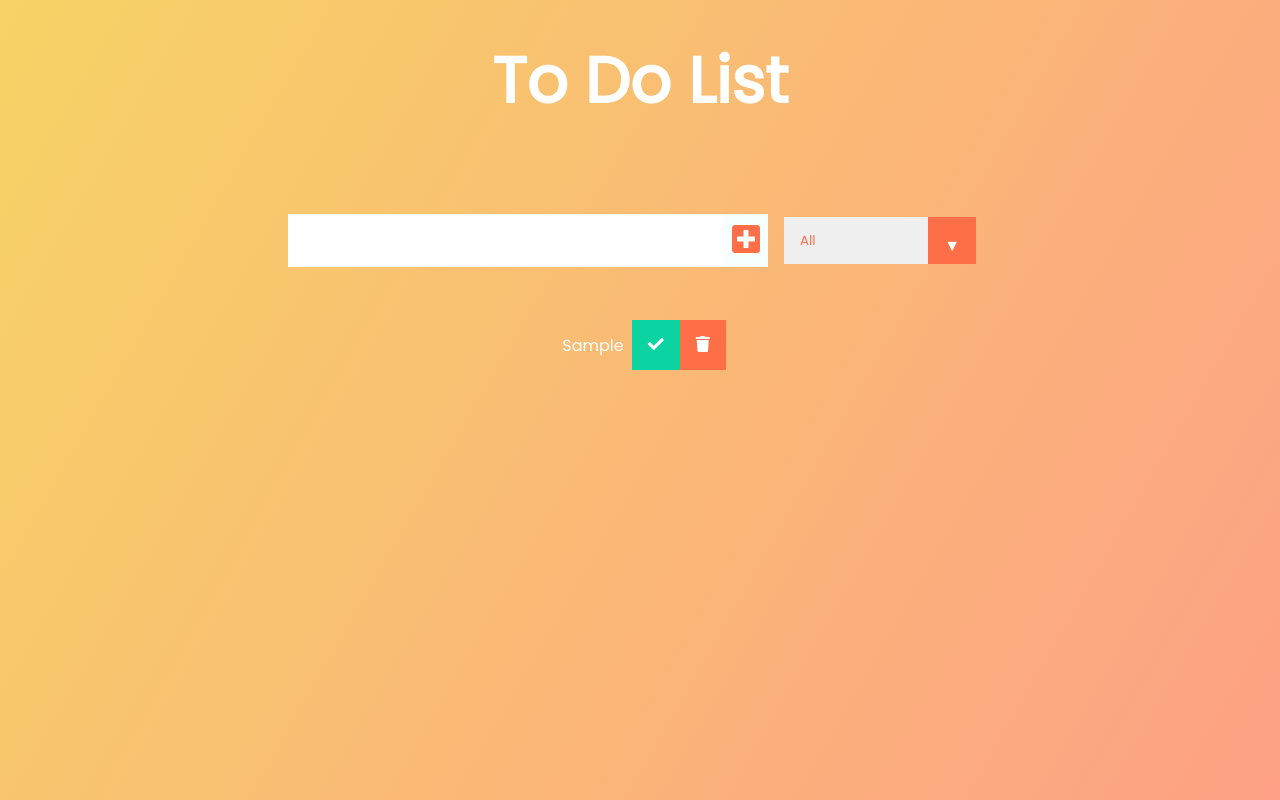
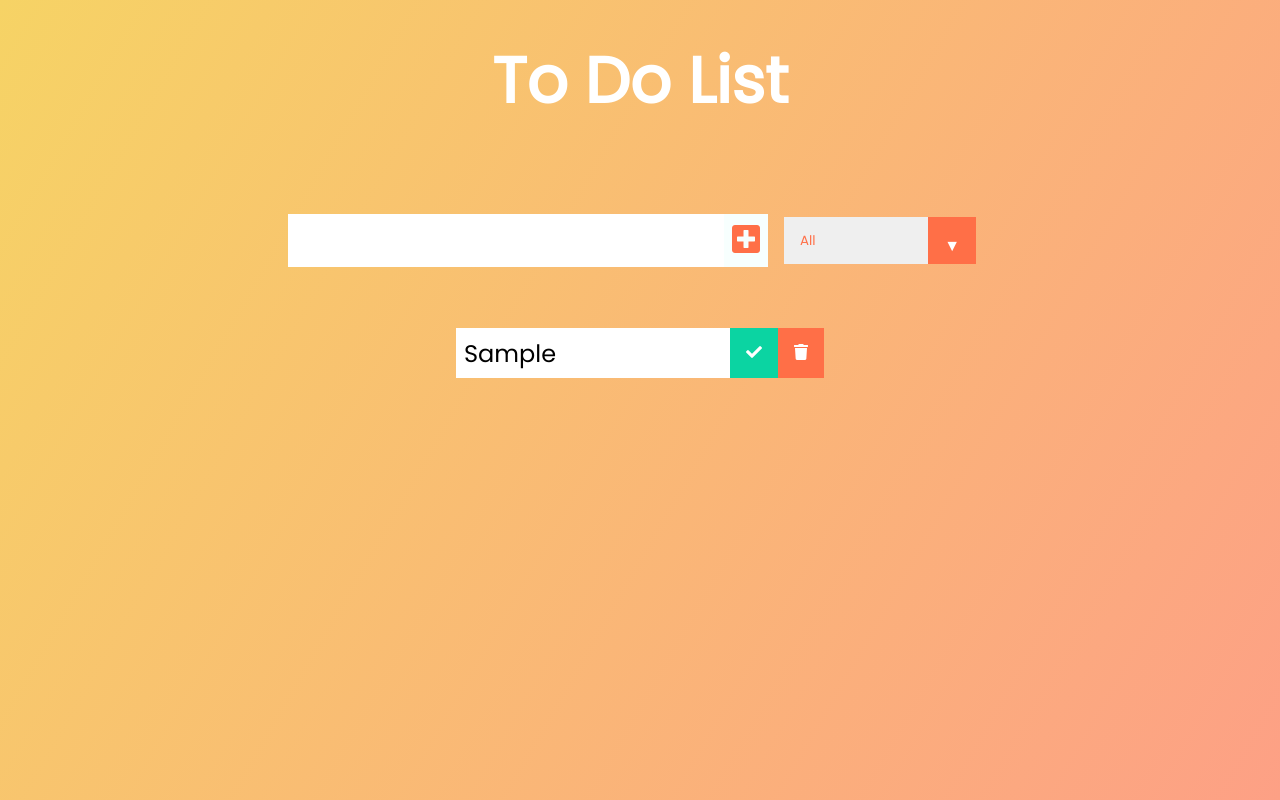
Before and after one commit to KaviKurtosys/react-todo-app, a React (Create React App) app: page / in a window 1280 px wide. Both pictures are taken after typing "Sample" into the empty fields and a click on the button 746 px from the left and 240 px from the top of the page. Built offline with nearby package versions, Linux system fonts and the light colour scheme.

Commit message:
Fixed up styling

```diff
--- a/src/components/Todo.js
+++ b/src/components/Todo.js
@@ -17,7 +17,7 @@ const Todo = ({text, todo, todos, setTodos }) => {
     }
 
     return (
-        <div className='todo-container'>
+        <div className='todo'>
             <li className={`todo-item ${todo.completed ? "completed" : "" }`}>
                 { text }
             </li>
```
